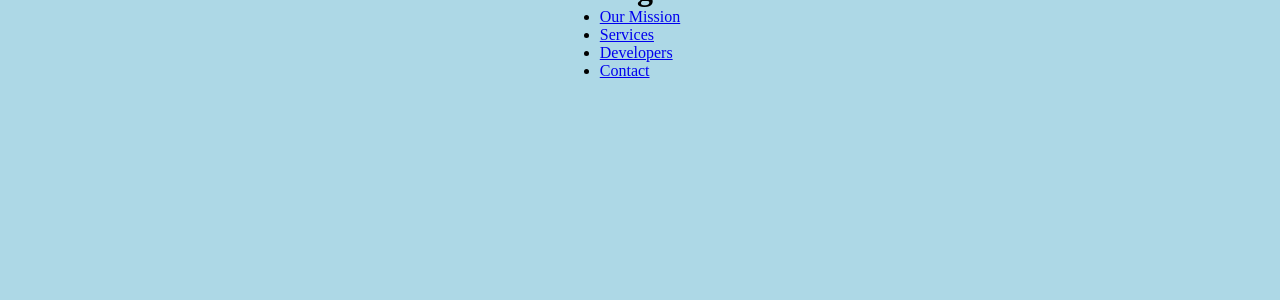
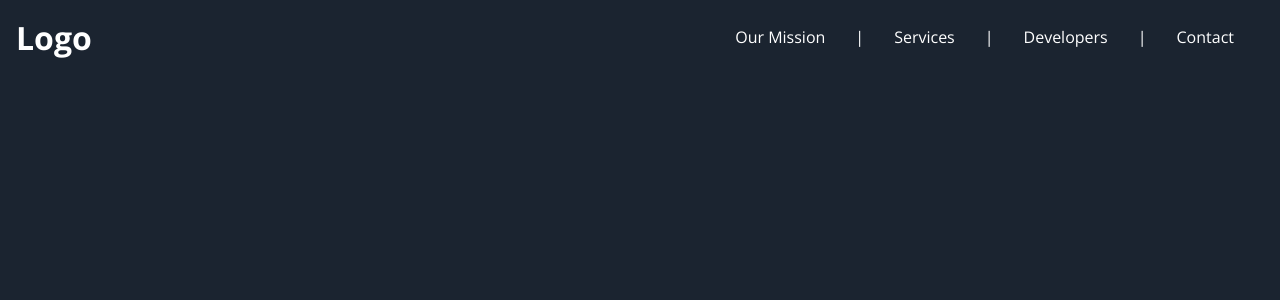
Before and after one commit to hnsnl15/headhunting_site_AHM, a React (Vite) app: page / in a window 1280 px wide. Shown: the top 300 px of the page. Built offline with nearby package versions, Linux system fonts and the light colour scheme.

Commit message:
Some changes to design, what do u think?

```diff
--- a/css/style.css
+++ b/css/style.css
@@ -1,30 +1,50 @@
+@import url("https://fonts.googleapis.com/css2?family=Comfortaa:wght@300;400;500;600;700&family=Homemade+Apple&family=Open+Sans:ital,wght@0,300;0,400;0,500;0,600;0,700;0,800;1,300;1,400;1,500;1,600;1,700;1,800&display=swap");
 * {
   margin: 0;
   box-sizing: 0;
   padding: 0;
 }
 
-.App {
-  background: lightblue;
-  height: 100vh;
-  width: 100vw;
+body {
+  font-family: 'Open Sans', sans-serif;
+  background-color: #1B2430;
+  color: #FFF;
 }
 
-iframe {
-  height: 100vh;
-  width: 100vw;
+.header-nav {
+  display: flex;
+  justify-content: space-between;
+  padding: 1rem;
 }
 
-.header {
-  height: 50px;
-  width: 100vw;
-  display: grid;
-  place-content: center;
+.header-nav #logo-header h1 a {
+  color: #FFF;
+  text-decoration: none;
 }
 
-.footer {
-  height: 50px;
-  width: 100vw;
-  display: grid;
-  place-content: center;
+.header-nav #logo-header h1 a:hover {
+  color: rgba(179, 206, 249, 0.5);
 }
+
+.header-nav ul {
+  list-style: none;
+  display: flex;
+  margin-top: 10px;
+}
+
+.header-nav ul span {
+  user-select: none;
+}
+
+.header-nav ul li {
+  margin: 0 30px;
+}
+
+.header-nav ul li a {
+  text-decoration: none;
+  color: #FFF;
+}
+
+.header-nav ul li a:hover {
+  color: rgba(179, 206, 249, 0.5);
+}
--- a/src/components/Body/Footer.jsx
+++ b/src/components/Body/Footer.jsx
@@ -1,4 +1,4 @@
-const Footer = () => {
+function Footer() {
     return (
         <div className="footer">
             <h1>This is Adonis the Footer</h1>
--- a/src/components/Body/Header.jsx
+++ b/src/components/Body/Header.jsx
@@ -1,18 +1,18 @@
 import React from 'react';
 
-const Header = () => {
+function Header() {
     return (
-        <header className='header'>
+        <header className='header-nav'>
             {/* Logo */}
             <div id='logo-header'>
-                <h1>Logo</h1>
+                <h1><a href='#'>Logo</a></h1>
             </div>
             {/* Nav-Links */}
             <div>
                 <ul>
-                    <li><a href="#">Our Mission</a></li>
-                    <li><a href="#">Services</a></li>
-                    <li><a href="#">Developers</a></li>
+                    <li><a href="#">Our Mission</a></li><span>|</span>
+                    <li><a href="#">Services</a></li><span>|</span>
+                    <li><a href="#">Developers</a></li><span>|</span>
                     <li><a href="#">Contact</a></li>
                 </ul>
             </div>
--- a/style.scss
+++ b/style.scss
@@ -1,9 +1,59 @@
-// Let's Code!!!
+@import url('https://fonts.googleapis.com/css2?family=Comfortaa:wght@300;400;500;600;700&family=Homemade+Apple&family=Open+Sans:ital,wght@0,300;0,400;0,500;0,600;0,700;0,800;1,300;1,400;1,500;1,600;1,700;1,800&display=swap');
+
+
+// Variables
+$primary-color: #1B2430;
+$secondary-color: #D6D5A8;
+$text-color-1: #FFF;
+
 * {
     margin: 0;
     box-sizing: 0;
     padding: 0;
 }
-.header {
-    background: green;
+body {
+    font-family: 'Open Sans', sans-serif;
+    background-color: $primary-color;
+    color: $text-color-1;
 }
+.header-nav {
+    display: flex;
+    justify-content: space-between;
+    padding: 1rem;
+
+    #logo-header {
+        h1 {
+            a {
+                color: $text-color-1;
+                text-decoration: none;
+
+                &:hover {
+                    color: rgba(179, 206, 249, 0.5);
+                }
+            }
+        }
+    }
+
+    ul {
+        list-style: none;
+        display: flex;
+        margin-top: 10px;
+
+        span {
+            user-select: none;
+        }
+
+        li {
+            margin: 0 30px;
+
+            a {
+                text-decoration: none;
+                color: $text-color-1;
+
+                &:hover {
+                    color: rgba(179, 206, 249, 0.5);
+                }
+            }
+        }
+    }
+}
```
